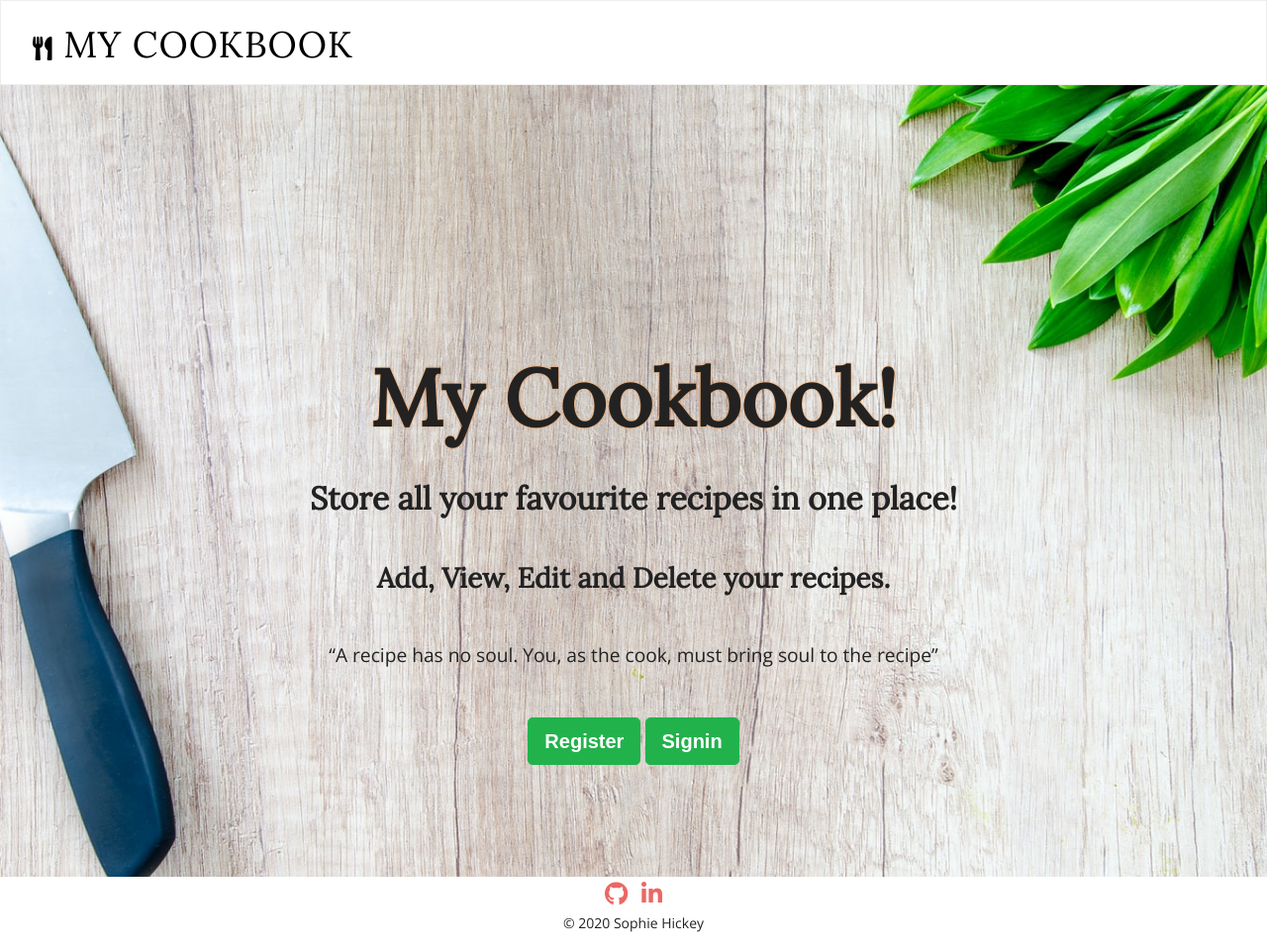
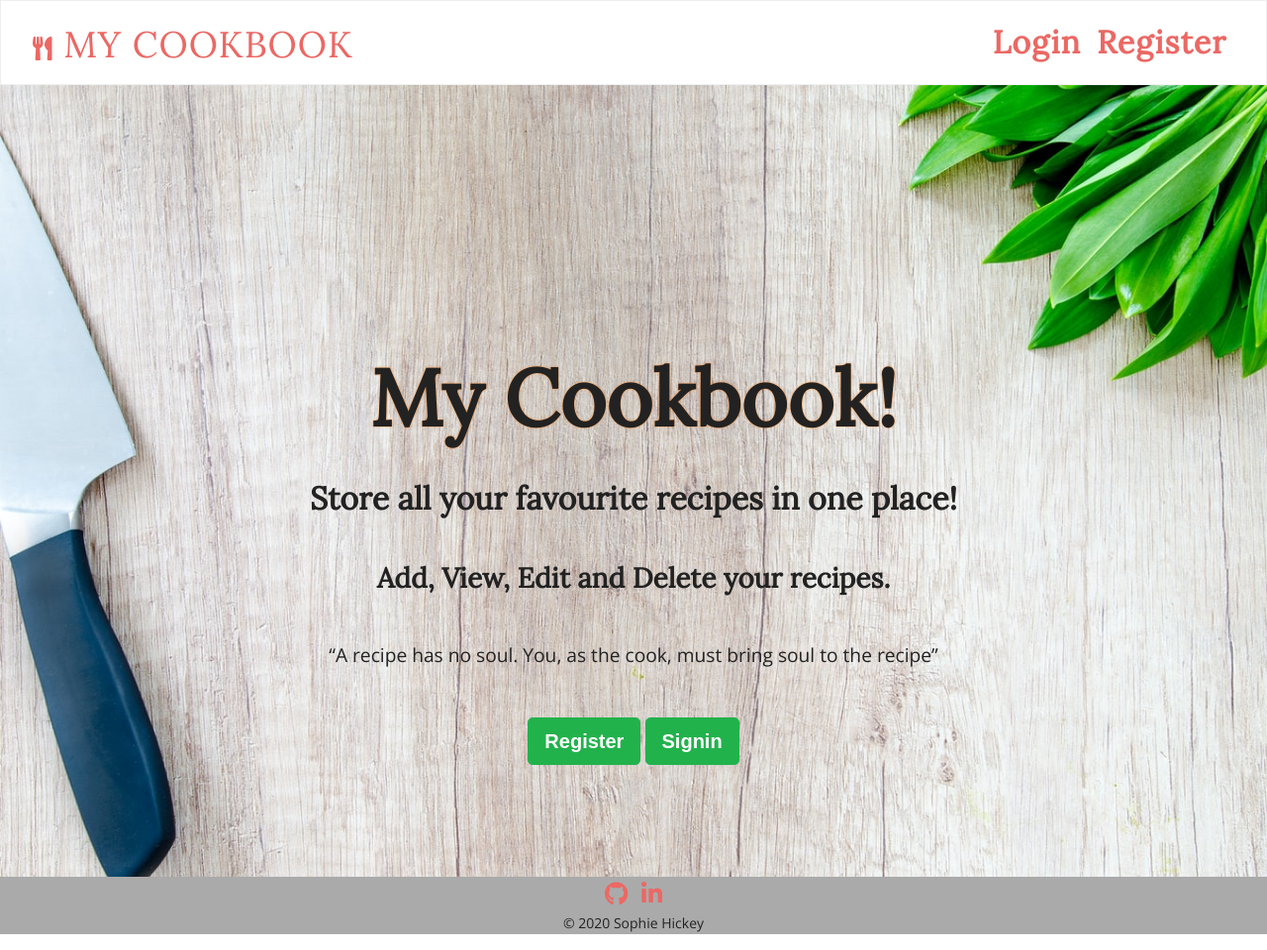
Before and after one commit to SophieH93/myCookbook, a Flask app: page / in a window 1280 px wide. Shown: the whole page at 99% size. Run offline with Flask 2, Linux system fonts and the light colour scheme; some libraries are stand-ins or nearby versions; some web fonts are replaced.

Commit message:
changed nav link/brand color/footer bk-color added

```diff
--- a/static/css/style.css
+++ b/static/css/style.css
@@ -23,7 +23,7 @@
 
 }
 
-/* Nav */
+/* Navbar */
 .navbar {
     font-family: 'Lora', serif;
 	font-size: 2rem;
@@ -36,14 +36,15 @@
     font-weight: 500;
     margin-left: 1rem;
     font-family: 'Lora', serif;
+    color: #EB6864!important;
 }
 
 .nav-link {
-	color: white!important;
+	color: #EB6864!important;
 }
 
 .nav-link:hover {
-	color: yellow!important;
+	color: #aaaaaa!important;
 }
 
 
@@ -141,7 +142,7 @@
 /* Footer */
 .page-footer {
     text-align: center;
-    margin-bottom: 1rem;
+    background-color: #aaaaaa;
 }
 
 .media-icons {
```
